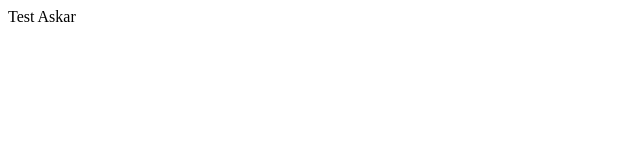
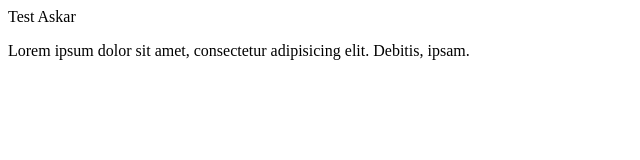
Before and after one commit to askarsheripbaev/med-test, a plain HTML site: page index.html in a window 1280 px wide. Shown: the whole page, without its empty margins (0-640 px from the left). Drawn offline with Linux system fonts and the light colour scheme.

Commit message:
добавила <p><p/>

```diff
--- a/index.html
+++ b/index.html
@@ -7,8 +7,14 @@
     <meta http-equiv="X-UA-Compatible" content="ie=edge">
     <title>Document</title>
 
+
 </head>
 <body>
-<div>Test Askar</div>
+<div>Test Askar
+    <p>Lorem ipsum dolor sit amet, consectetur adipisicing elit. Debitis, ipsam.</p>
+</div>
+
+
+
 </body>
 </html>
```
